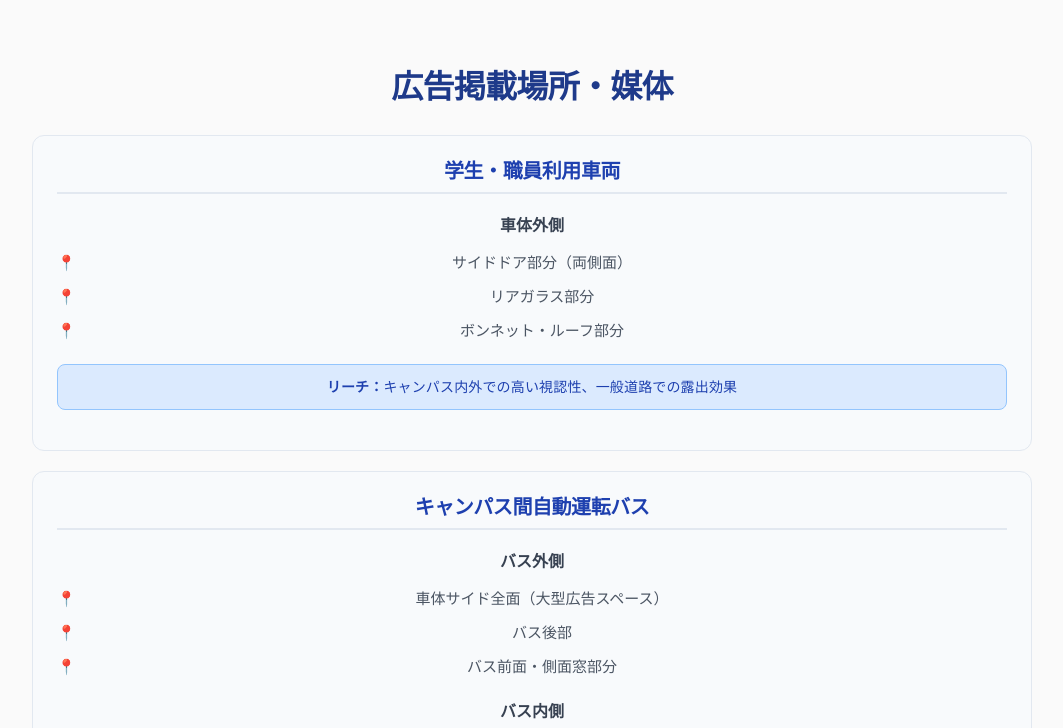
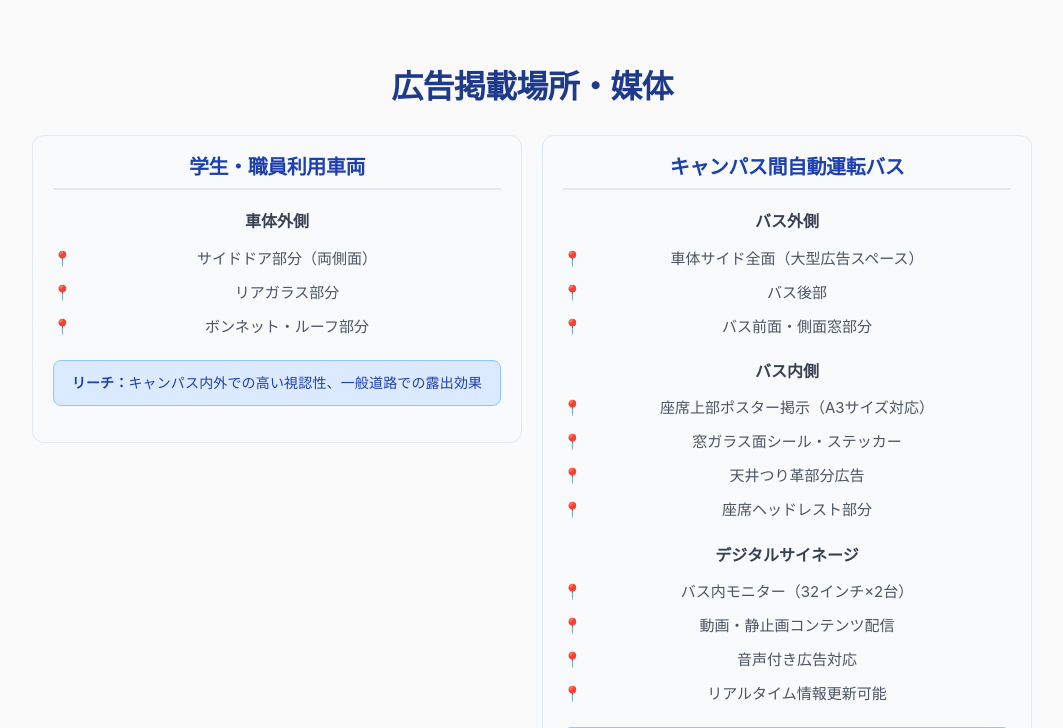
Before and after one commit to kokisuke/campus-ride, a plain HTML site: page sponsor.html in a window 1280 px wide. Shown: the part 1120-1848 px from the top of the page, without its empty margins (108-1171 px from the left). Drawn offline with Linux system fonts and the light colour scheme.

Commit message:
Add files via upload

```diff
--- a/style.css
+++ b/style.css
@@ -597,14 +597,18 @@ p {
 
 .ad-locations {
   margin: 30px 0;
+  display: grid;
+  grid-template-columns: repeat(2, 1fr);
+  gap: 20px;
 }
 
 .location-category {
   background: #f8fafc;
   border: 1px solid #e2e8f0;
   border-radius: 12px;
-  padding: 24px;
-  margin: 20px 0;
+  padding: 20px;
+  margin: 0;
+  height: fit-content;
 }
 
 .location-category h3 {
@@ -807,6 +811,10 @@ p {
   }
 
   .packages-grid {
+    grid-template-columns: 1fr;
+  }
+
+  .ad-locations {
     grid-template-columns: 1fr;
   }
 }
```
Also changed, not shown: 1 other file.
